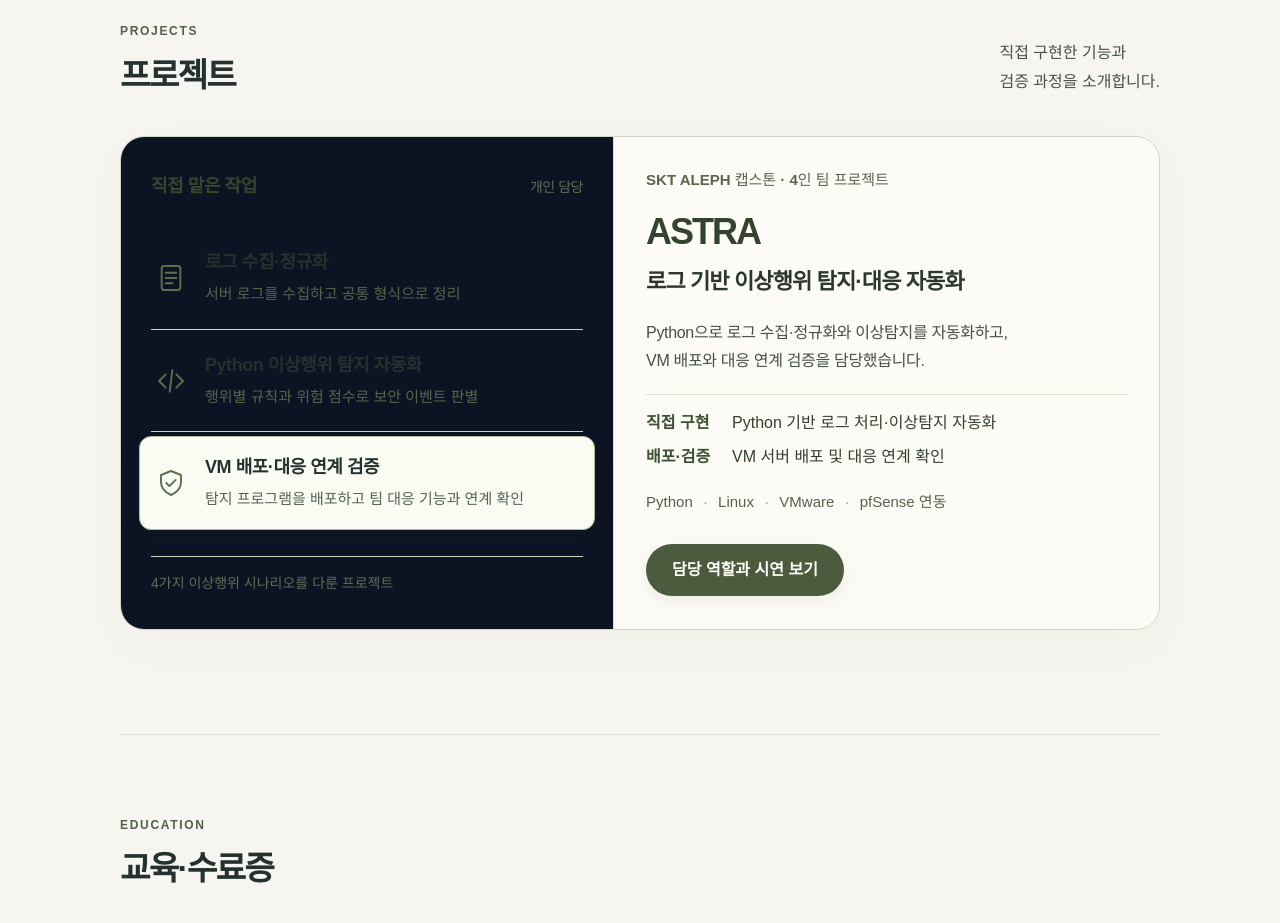
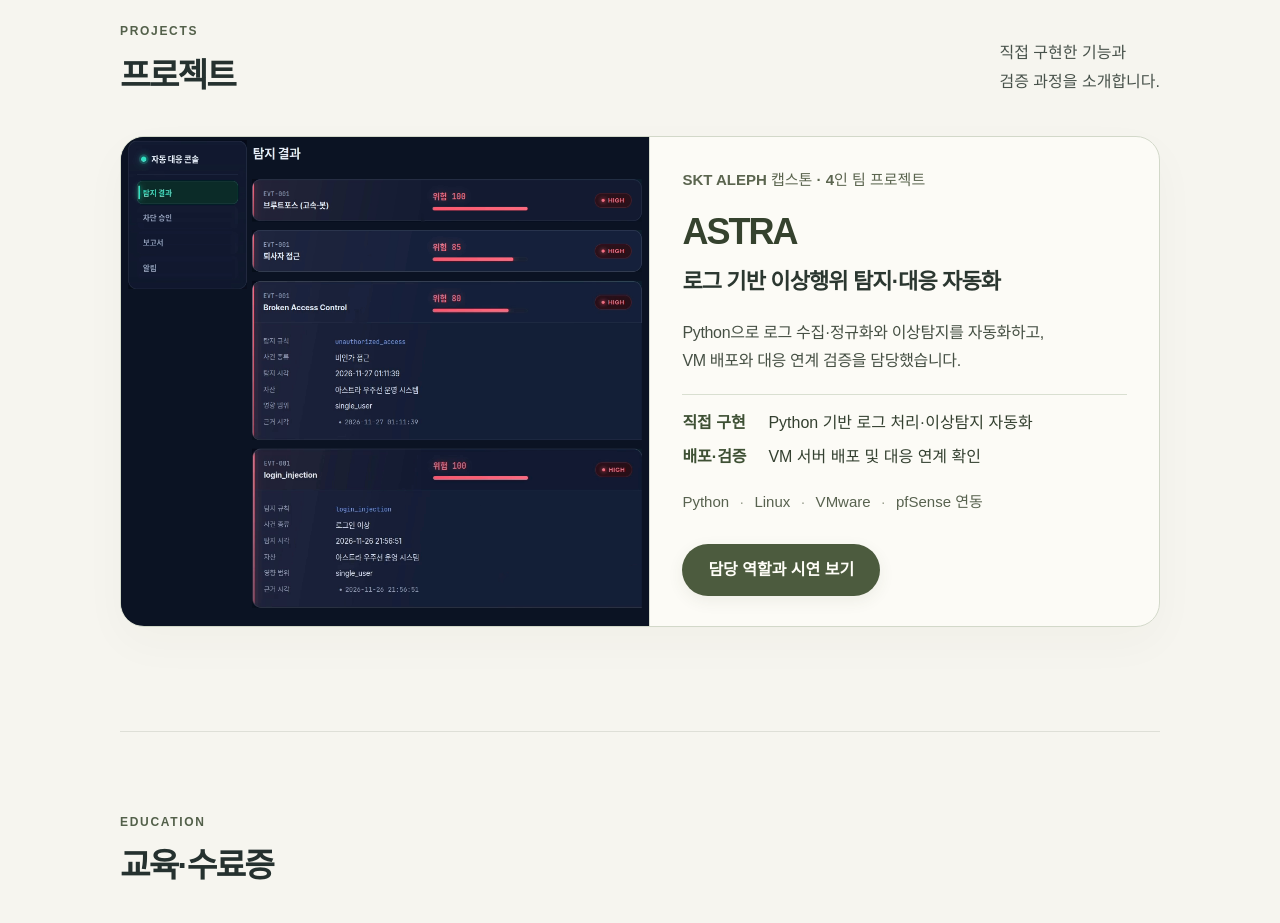
Before and after one commit to Nugury-code/seokyeon-portfolio, a plain HTML site: page index.html in a window 1280 px wide. Shown: the part 2700-3623 px from the top of the page. Drawn offline with Linux system fonts and the light colour scheme; grey boxes are pictures that could not be loaded; a web font is replaced by a local one.

Commit message:
Add portfolio website and verified public assets

```diff
--- a/index.html
+++ b/index.html
@@ -9,9 +9,9 @@
   <link rel="icon" href="favicon.svg" type="image/svg+xml">
   <link rel="preload" href="fonts/PretendardVariable.woff2" as="font" type="font/woff2" crossorigin>
   <link rel="stylesheet" href="style.css?v=footer-right-20261121_071555">
-  <link rel="stylesheet" href="project-astra.css?v=20261127-photo-fill">
+  <link rel="stylesheet" href="project-astra.css?v=20261127-clean-console">
   <script src="app.js?v=astra-20261124" defer></script>
-  <script src="project-astra-media.js?v=20261127-photo-fill" defer></script>
+  <script src="project-astra-media.js?v=20261127-clean-console" defer></script>
   <script src="project-astra.js?v=20261127-player-theme" defer></script>
 </head>
 <body>
@@ -99,7 +99,7 @@
             <button class="button button-primary astra-open" type="button" data-dialog="project" aria-haspopup="dialog" aria-controls="project">담당 역할과 시연 보기</button>
           </div>
           <figure class="astra-cover astra-cover--console" aria-label="네 시나리오의 실제 콘솔 시연 화면 모음">
-            <img class="astra-cover-image" data-astra-cover hidden width="1056" height="924" alt="각 시연 영상에서 발췌해 모은 실제 탐지 패널: 브루트포스 100점, 퇴사자 접근 85점, 권한 밖 접근 80점, 로그인 인젝션 100점">
+            <img class="astra-cover-image" data-astra-cover hidden width="1000" height="924" alt="각 시연 영상에서 발췌해 모은 실제 콘솔 메뉴와 탐지 패널: 브루트포스 100점, 퇴사자 접근 85점, 권한 밖 접근 80점, 로그인 인젝션 100점">
             <div class="astra-cover-flow" data-astra-cover-fallback>
               <div class="astra-cover-heading"><span>직접 맡은 작업</span><span class="astra-cover-label">개인 담당</span></div>
               <ol class="astra-flow">
--- a/project-astra-media.js
+++ b/project-astra-media.js
@@ -1,6 +1,6 @@
 // Verified final demonstrations. Load videos only when played.
 window.ASTRA_MEDIA = {
-  "cover": "assets/projects/astra/console-main-real.png",
+  "cover": "assets/projects/astra/console-overview-clean.png",
   "scenarios": {
     "bruteforce": {
       "video": "assets/projects/astra/bruteforce.mp4",
```
Also changed, not shown: assets/projects/astra/console-overview-clean.png (added), project-astra.css.
